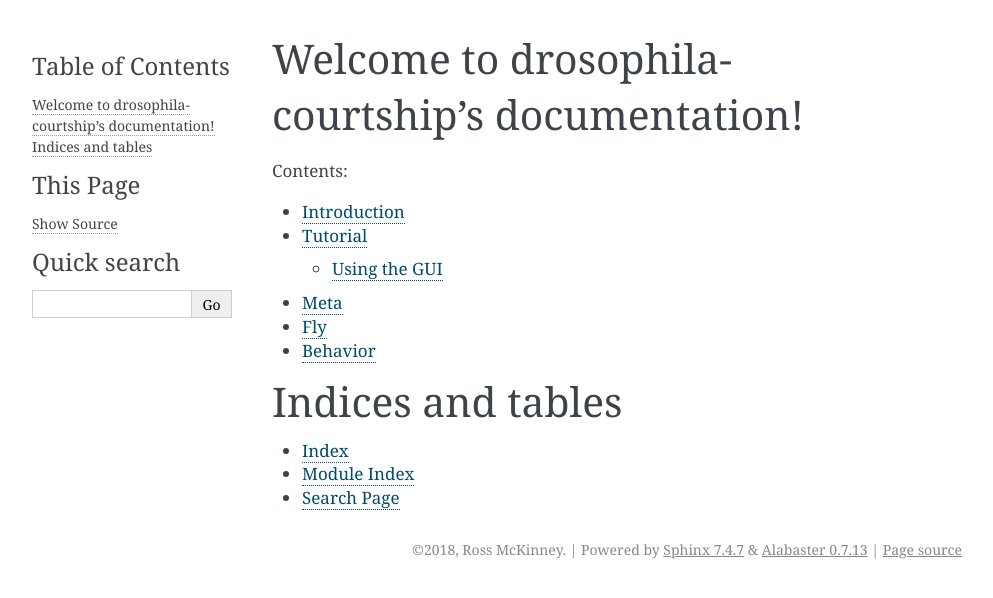
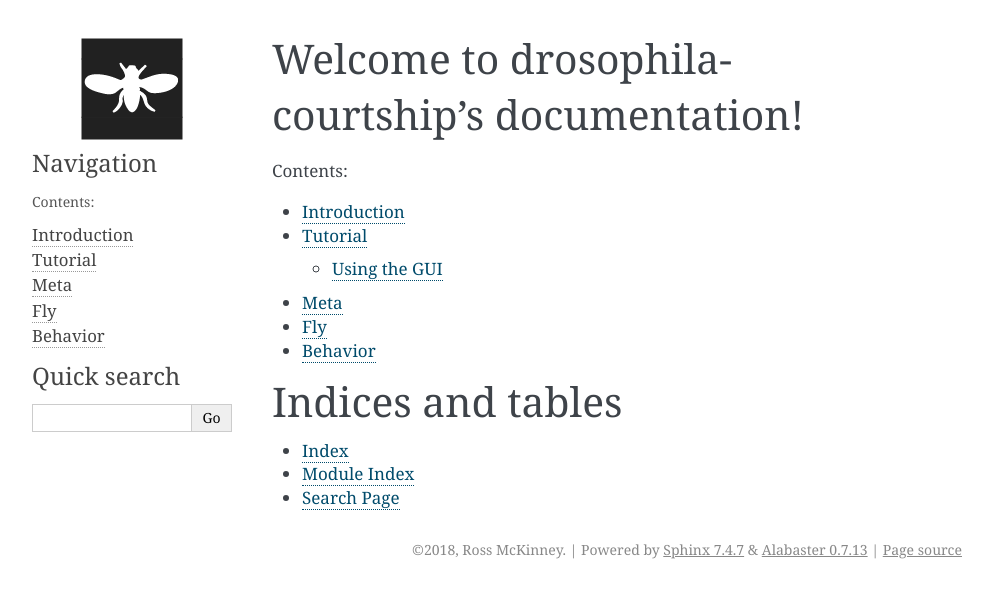
Before and after one commit to ross-mckinney/drosophila-courtship, a Sphinx documentation site: the page built from docs/source/index.rst, in a window 1280 px wide. Shown: the top 598 px of the page, without its empty margins (148-1141 px from the left). Built offline with Sphinx 7.4.7, drawn with Linux system fonts in a browser that asks for light colours.

Commit message:
updated docs

```diff
--- a/docs/source/conf.py
+++ b/docs/source/conf.py
@@ -85,7 +85,9 @@ html_theme = 'alabaster'
 # further.  For a list of options available for each theme, see the
 # documentation.
 #
-# html_theme_options = {}
+html_theme_options = {
+    'logo': 'logo.png',
+}
 
 # Add any paths that contain custom static files (such as style sheets) here,
 # relative to this directory. They are copied after the builtin static files,
@@ -100,7 +102,15 @@ html_static_path = ['_static']
 # default: ``['localtoc.html', 'relations.html', 'sourcelink.html',
 # 'searchbox.html']``.
 #
-# html_sidebars = {}
+html_sidebars = {
+    '**': [
+        'about.html',
+        'navigation.html',
+        'relations.html',
+        'searchbox.html',
+        'donate.html',
+    ]
+}
 
 
 # -- Options for HTMLHelp output ---------------------------------------------
```
Also changed, not shown: docs/source/_static/logo.png (added).
